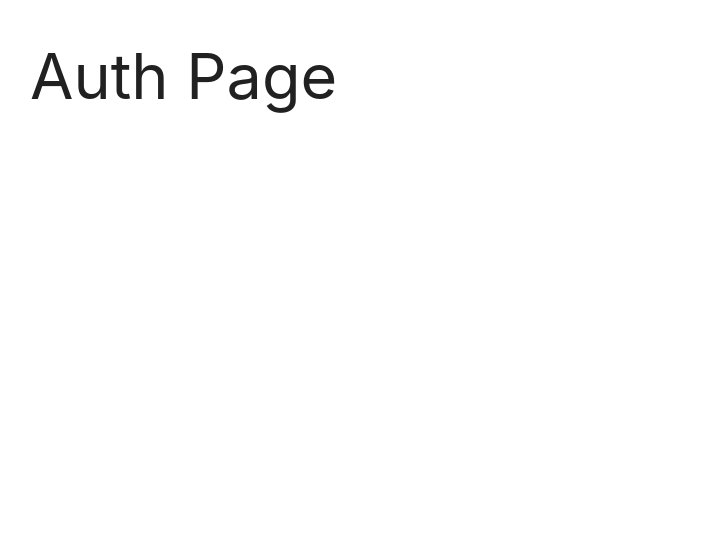
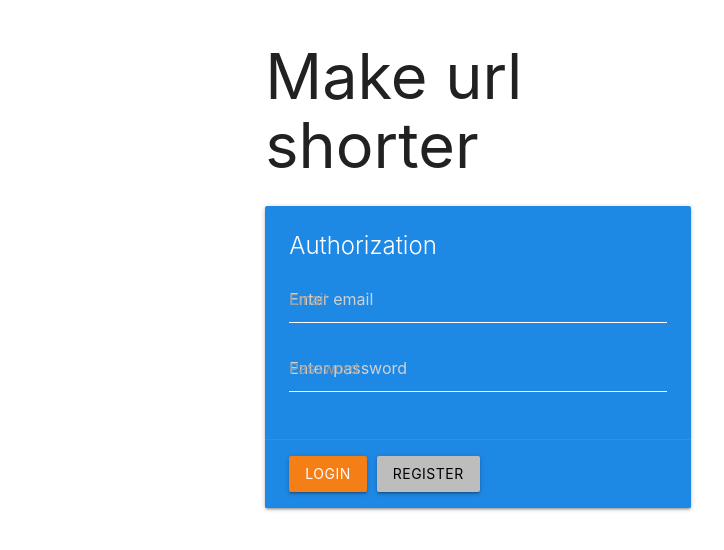
Before and after one commit to barabashkatyt/mern_tutorial, a React (Create React App) app in the folder client/: page / in a window 1280 px wide. Shown: the top 550 px of the page, without its empty margins (162-886 px from the left). Built offline with nearby package versions, Linux system fonts and the light colour scheme.

Commit message:
feat: styles authpage added

```diff
--- a/client/src/index.css
+++ b/client/src/index.css
@@ -1 +1,19 @@
 @import "~materialize-css/dist/css/materialize.min.css";
+
+input.yellow-input {
+  border-bottom: 1px solid #fff !important;
+  box-shadow: 0 1 0 0 #fff !important;
+}
+
+input.yellow-input {
+  color: #fff !important;
+}
+
+input.yellow-input:focus {
+  color: #ffeb3b !important;
+}
+
+input.yellow-input:focus {
+  border-bottom: 1px solid #ffeb3b !important;
+  box-shadow: 0 1px 0 0 #ffeb3b !important;
+}
--- a/client/src/pages/AuthPage.js
+++ b/client/src/pages/AuthPage.js
@@ -2,8 +2,43 @@
 
 export const AuthPage = () => {
   return (
-    <div>
-      <h1>Auth Page</h1>
+    <div className='row'>
+      <div className='col s6 offset-s3'>
+        <h1>Make url shorter</h1>
+        <div className='card blue darken-1'>
+          <div className='card-content white-text'>
+            <span className='card-title'>Authorization</span>
+            <div>
+              <div className='input-field'>
+                <input
+                  placeholder='Enter email'
+                  id='email'
+                  type='text'
+                  name='email'
+                  className='yellow-input'
+                />
+                <label htmlFor='email'>Email</label>
+              </div>
+            </div>
+            <div className='input-field'>
+              <input
+                placeholder='Enter password'
+                id='password'
+                type='password'
+                name='password'
+                className='yellow-input'
+              />
+              <label htmlFor='email'>Password</label>
+            </div>
+          </div>
+          <div className='card-action'>
+            <button className='btn yellow darken-4' style={{ marginRight: 10 }}>
+              Login
+            </button>
+            <button className='btn grey lighten-1 black-text'>Register</button>
+          </div>
+        </div>
+      </div>
     </div>
   );
 };
```
Also changed, not shown: 1 other file (tests, documents, lock files or other folders).
